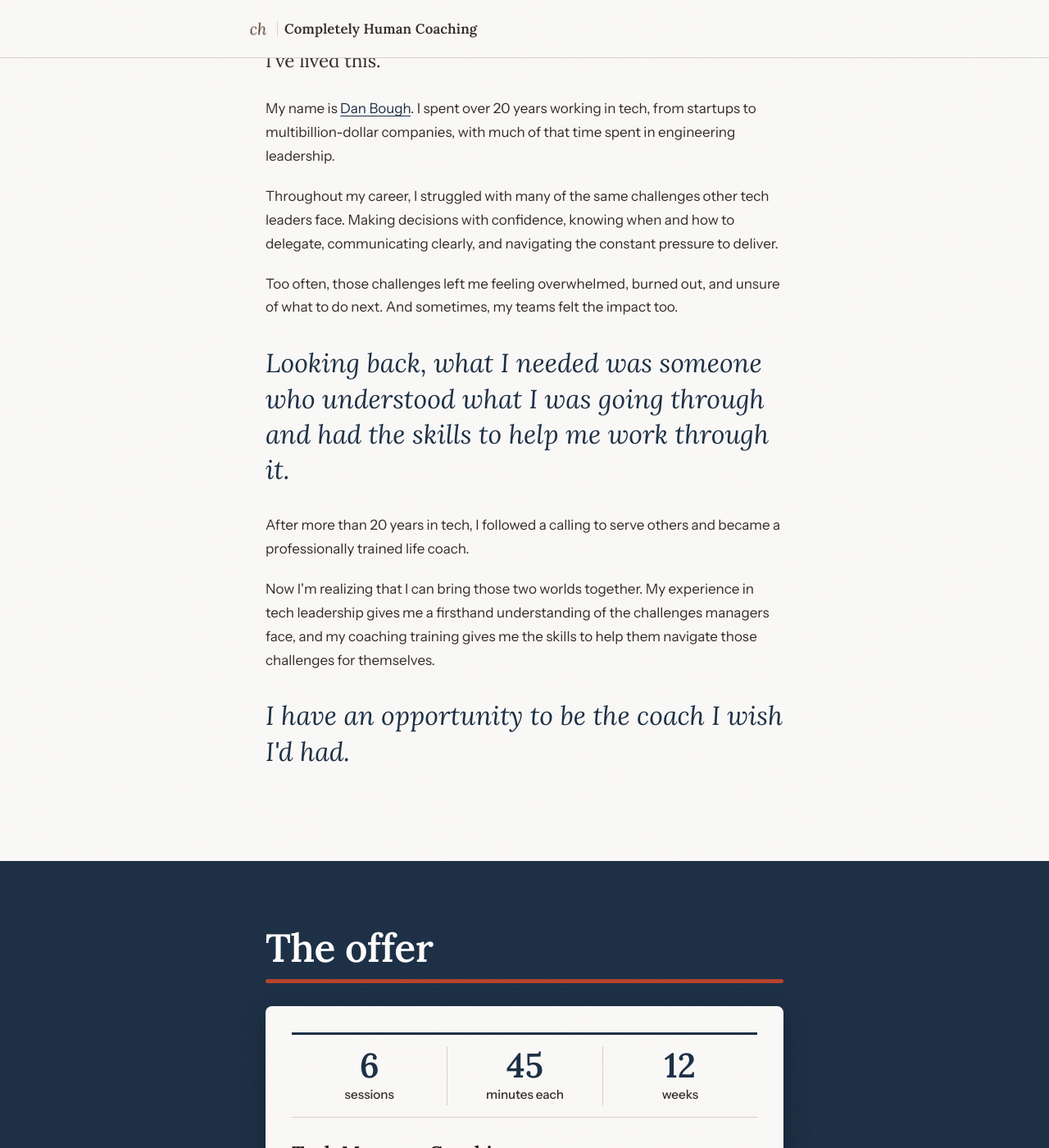
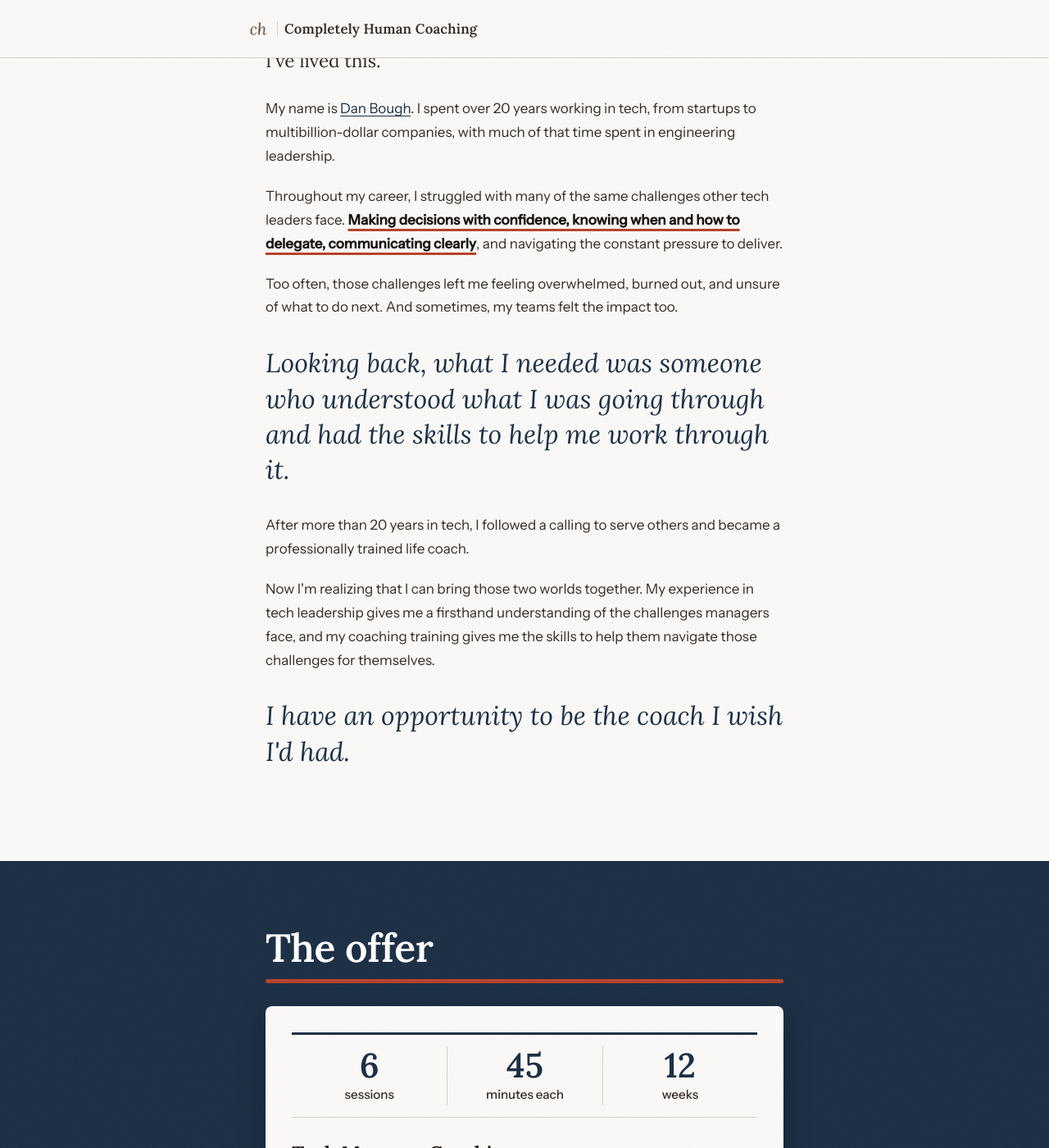
Before and after one commit to dbough/completely-human-coaching-com, a Jekyll site: the page built from tech-managers/index.html, in a window 1280 px wide and 1400 px high, scrolled down 2731 px. Shown: the whole window at 82% size. Built offline with Jekyll 4.4.1, drawn with Linux system fonts in a browser that asks for light colours.

Commit message:
Highlight the three challenges in the Who I am story
Bold with an ember underline to match the section title underline.

Co-Authored-By: Claude Sonnet 5.5 <noreply@anthropic.com>

```diff
--- a/tech-managers/index.html
+++ b/tech-managers/index.html
@@ -139,8 +139,8 @@ og_image: "https://completelyhumancoaching.com/og-image.png"
 
       <p class="reveal reveal-delay-2">
         Throughout my career, I struggled with many of the same challenges other tech leaders
-        face. Making decisions with confidence, knowing when and how to delegate, communicating
-        clearly, and navigating the constant pressure to deliver.
+        face. <span class="underline-accent">Making decisions with confidence, knowing when and how to
+        delegate, communicating clearly</span>, and navigating the constant pressure to deliver.
       </p>
 
       <p class="reveal reveal-delay-3">
--- a/tech-managers/style.css
+++ b/tech-managers/style.css
@@ -507,6 +507,16 @@ section#offer h2 {
   margin-bottom: 0;
 }
 
+.underline-accent {
+  font-weight: 600;
+  color: var(--ink);
+  text-decoration: underline;
+  text-decoration-color: var(--ember);
+  text-decoration-thickness: 3px;
+  text-underline-offset: 5px;
+  text-decoration-skip-ink: none;
+}
+
 .pull-quote {
   margin: 2rem 0;
   font-family: 'Lora', serif;
```
